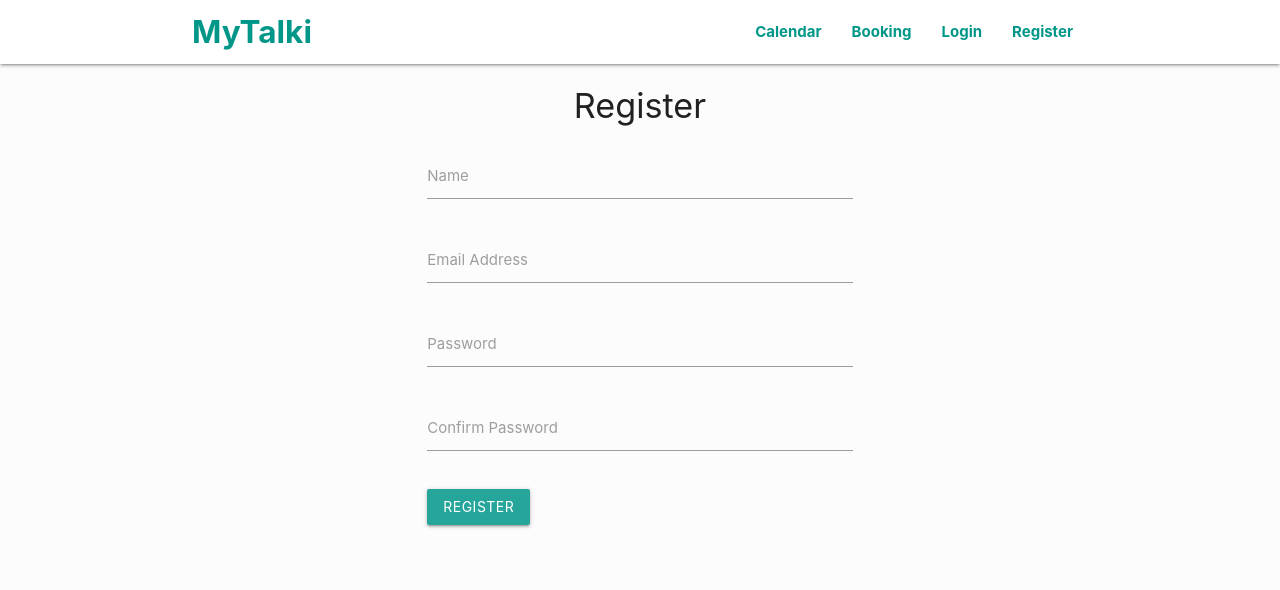
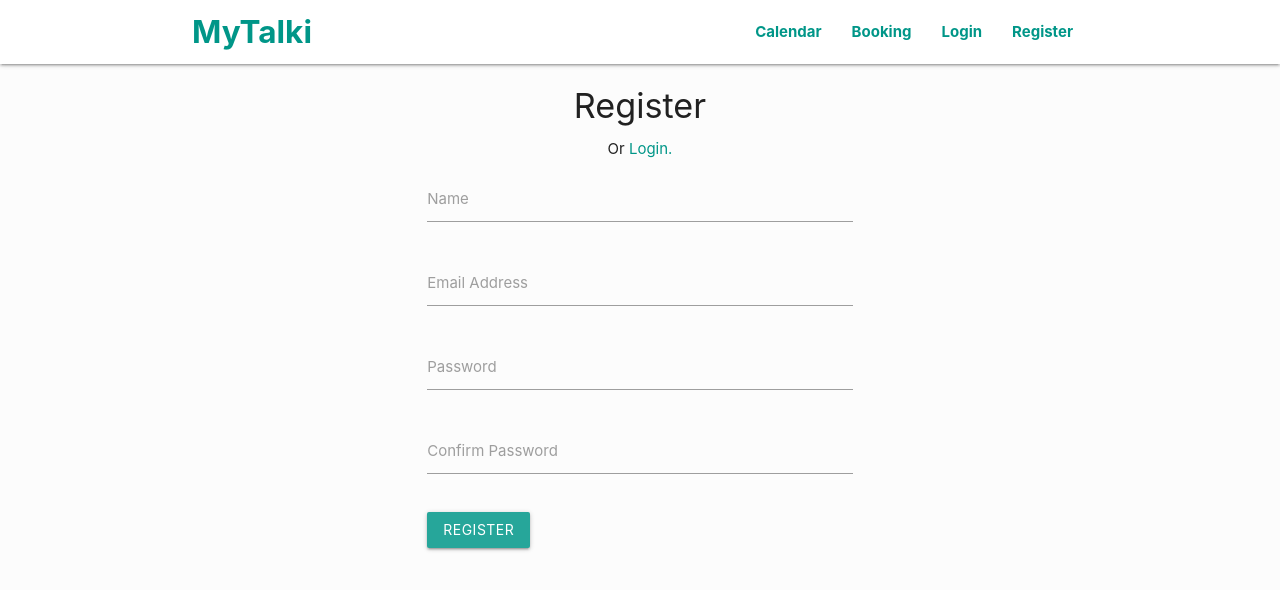
Before and after one commit to dmytrokulak/Mytalki, a React (Create React App) app in the folder sw/: page /register in a window 1280 px wide. Shown: the top 590 px of the page. Built offline with nearby package versions, Linux system fonts and the light colour scheme; the HTML template or start-up script is replaced by a standard one.

Commit message:
Register to login link

```diff
--- a/sw/src/components/auth/Login.js
+++ b/sw/src/components/auth/Login.js
@@ -1,4 +1,5 @@
 import React, { useState, useEffect, Fragment } from 'react';
+import { Link } from 'react-router-dom';
 import { connect } from 'react-redux';
 import PropTypes from 'prop-types';
 import { login } from '../../actions/authActions';
@@ -43,7 +44,15 @@ const Login = ({ auth: { error, isAuthenticated, isAdmin }, history, login }) =>
 
   return (
     <Fragment>
-      <h4 className='center-align'>Login</h4>
+      <div className='center-align'>
+        <h4>Login</h4>
+        <span>
+          Don't have an account yet?{' '}
+          <Link class='teal-text' to='/register'>
+            Register.
+          </Link>
+        </span>
+      </div>
       <form onSubmit={onSubmit}>
         <div className='row'>
           <div className='input-field col s6 offset-s3'>
--- a/sw/src/components/auth/Register.js
+++ b/sw/src/components/auth/Register.js
@@ -1,4 +1,5 @@
 import React, { useState, useEffect } from 'react';
+import { Link } from 'react-router-dom';
 import { connect } from 'react-redux';
 import PropTypes from 'prop-types';
 import { register } from '../../actions/authActions';
@@ -44,7 +45,15 @@ const Register = ({ auth: { error, isAuthenticated }, history, register }) => {
 
   return (
     <div className='form-container'>
-      <h4 className='center-align'>Register</h4>
+      <div className='center-align'>
+        <h4>Register</h4>
+        <span>
+          Or{' '}
+          <Link class='teal-text' to='/login'>
+            Login.
+          </Link>
+        </span>
+      </div>
       <form onSubmit={onSubmit}>
         <div className='row'>
           <div className='input-field col s6 offset-s3'>
```
